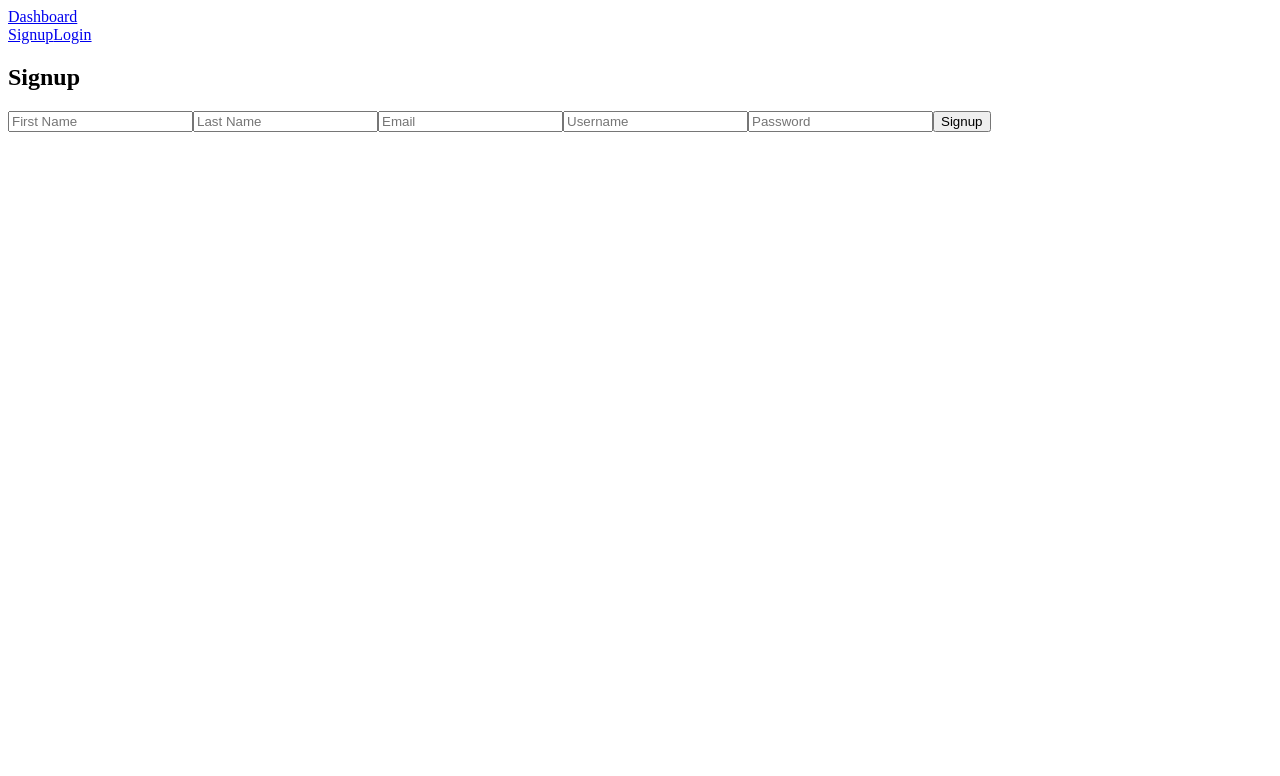
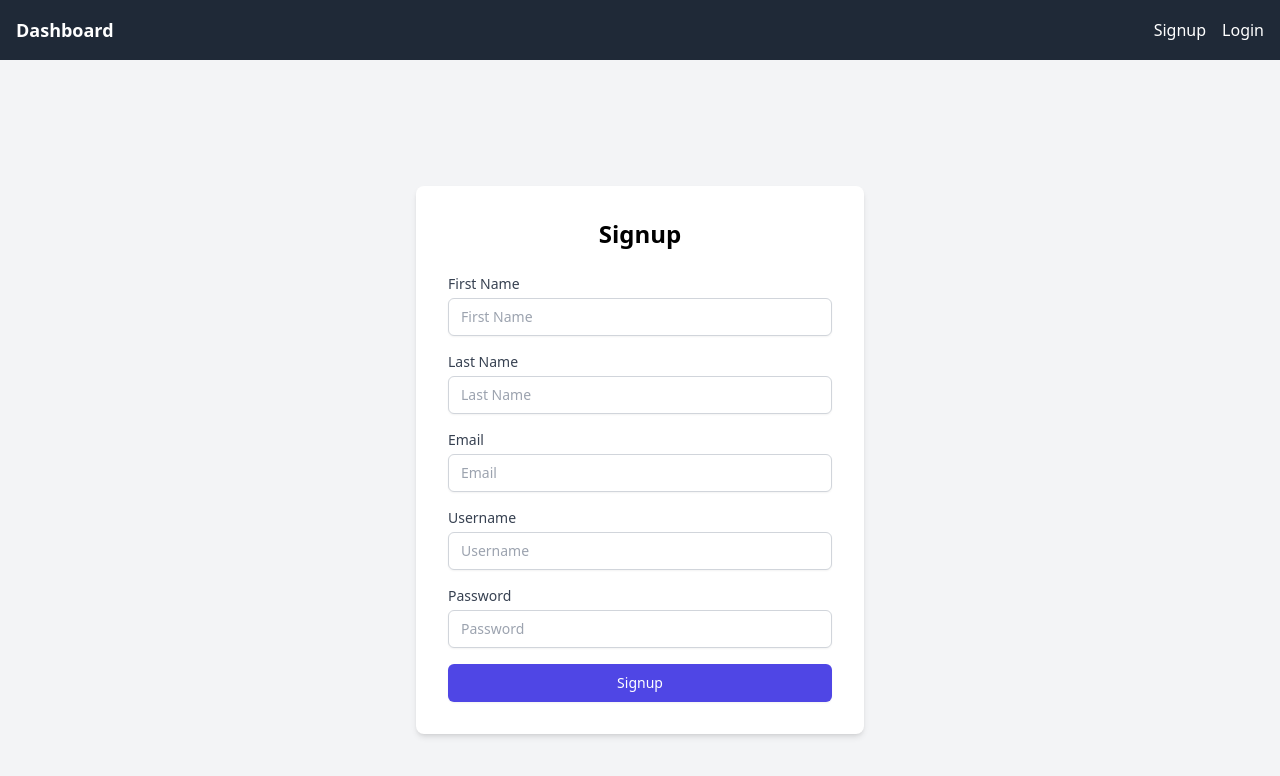
Before and after one commit to craig91/PeerTrainingWeb, a React (Vite) app in the folder client/: page /signup in a window 1280 px wide. Shown: the top 776 px of the page. Built offline with nearby package versions, Linux system fonts and the light colour scheme.

Commit message:
fix: fixed the tailwind css issue and added styles to the pages

```diff
--- a/client/index.html
+++ b/client/index.html
@@ -3,6 +3,7 @@
   <head>
     <meta charset="UTF-8" />
     <meta name="viewport" content="width=device-width, initial-scale=1.0" />
+    <link rel="stylesheet" href="/src/index.css" />
     <title>Vite + React</title>
   </head>
   <body>
--- a/client/package.json
+++ b/client/package.json
@@ -19,6 +19,7 @@
     "@types/react": "^18.3.18",
     "@types/react-dom": "^18.3.5",
     "@vitejs/plugin-react": "^4.3.4",
+    "autoprefixer": "^10.4.20",
     "eslint": "^9.17.0",
     "eslint-plugin-react": "^7.37.2",
     "eslint-plugin-react-hooks": "^5.0.0",
--- a/client/src/App.jsx
+++ b/client/src/App.jsx
@@ -1,9 +1,9 @@
 import { useState, useEffect } from 'react'
 import { BrowserRouter as Router, Route, Routes } from 'react-router-dom';
-// import './index.css'
+import './index.css';
 import Dashboard from './pages/Dashboard';
 import Signup from './pages/SignUp';
-import Login from './login';
+import Login from './pages/Login';
 import Navbar from './components/Navbar';
 
 function App() {
--- a/client/src/index.css
+++ b/client/src/index.css
@@ -1,3 +1,3 @@
-@tailwind base;
-@tailwind components;
-@tailwind utilities;
+@import "tailwindcss/base";
+@import "tailwindcss/components";
+@import "tailwindcss/utilities";
--- a/client/src/main.jsx
+++ b/client/src/main.jsx
@@ -1,5 +1,6 @@
 import { StrictMode } from 'react';
 import { createRoot } from 'react-dom/client';
+import './index.css';
 import App from './App.jsx';
 
 
--- a/client/src/pages/Dashboard.jsx
+++ b/client/src/pages/Dashboard.jsx
@@ -1,32 +1,37 @@
 import React from 'react';
 
-function Dashboard() {
+function Dashboard({ user }) {
   return (
-        <div className="dashboard">
-            <header>
-                <h1>Dashboard</h1>
-                {/* {user && <p>Welcome, {user.username}!</p>} */}
+    <div className="min-h-screen bg-gray-100">
+      <header className="bg-white shadow">
+        <div className="max-w-7xl mx-auto py-6 px-4 sm:px-6 lg:px-8">
+          <h1 className="text-3xl font-bold text-gray-900">Dashboard</h1>
+          {/* {user && <p className="mt-2 text-gray-600">Welcome, {user.username}!</p>} */}
+        </div>
       </header>
       <main>
-                <section>
-                    <h2>Welcome to the Dashboard</h2>
-                    <p>This is the main page that everyone sees when first visiting the site</p>
+        <div className="max-w-7xl mx-auto py-6 sm:px-6 lg:px-8">
+          <section className="bg-white shadow overflow-hidden sm:rounded-lg p-6 mb-6">
+            <h2 className="text-2xl font-bold text-gray-900 mb-4">Welcome to the Dashboard</h2>
+            <p className="text-gray-700">This is the main page that everyone sees when first visiting the site.</p>
           </section>
-                <section>
-                <h2>Users</h2>
-                <ul>
+          <section className="bg-white shadow overflow-hidden sm:rounded-lg p-6">
+            <h2 className="text-2xl font-bold text-gray-900 mb-4">Users</h2>
+            <ul className="list-disc list-inside text-gray-700">
               <li>User 1</li>
               <li>User 2</li>
               <li>User 3</li>
             </ul>
           </section>
+        </div>
       </main>
-            <footer>
-                <p>&copy; 2025 Your Company</p>
+      <footer className="bg-white shadow mt-6">
+        <div className="max-w-7xl mx-auto py-4 px-4 sm:px-6 lg:px-8">
+          <p className="text-gray-600">&copy; 2025 Your Company</p>
+        </div>
       </footer>
     </div>
   );
 }
 
-
 export default Dashboard;
--- a/client/src/pages/Login.jsx
+++ b/client/src/pages/Login.jsx
@@ -27,15 +27,13 @@ function Login({ setUser }) {
       body: JSON.stringify(loginData)
     })
       .then(response => response.json())
-      .then(text => {
-        console.log('Raw response:', text);
-        const data = JSON.parse(text);
+      .then(data => {
         console.log('Login successful:', data);
         if (data.user) {
           setUser(data.user);
           setLoginData({ username: '', password: '' });
           console.log('Form fields reset');
-          navigate('/Dashboard');
+          navigate('/');
         } else {
           console.error('No user data in response');
         }
@@ -44,27 +42,46 @@ function Login({ setUser }) {
   };
 
   return (
-    <div className="login">
-      <h2>Login</h2>
-      <form onSubmit={handleSubmit}>
+    <div className="flex items-center justify-center min-h-screen bg-gray-100">
+      <div className="bg-white p-8 rounded-lg shadow-md w-full max-w-md">
+        <h2 className="text-2xl font-bold mb-6 text-center">Login</h2>
+        <form onSubmit={handleSubmit} className="space-y-4">
+          <div>
+            <label htmlFor="username" className="block text-sm font-medium text-gray-700">Username</label>
             <input
               type="text"
               name="username"
+              id="username"
               placeholder="Username"
               value={loginData.username}
               onChange={handleChange}
               required
+              className="mt-1 block w-full px-3 py-2 border border-gray-300 rounded-md shadow-sm focus:outline-none focus:ring-indigo-500 focus:border-indigo-500 sm:text-sm"
             />
+          </div>
+          <div>
+            <label htmlFor="password" className="block text-sm font-medium text-gray-700">Password</label>
             <input
               type="password"
               name="password"
+              id="password"
               placeholder="Password"
               value={loginData.password}
               onChange={handleChange}
               required
+              className="mt-1 block w-full px-3 py-2 border border-gray-300 rounded-md shadow-sm focus:outline-none focus:ring-indigo-500 focus:border-indigo-500 sm:text-sm"
             />
-        <button type="submit">Login</button>
+          </div>
+          <div>
+            <button
+              type="submit"
+              className="w-full flex justify-center py-2 px-4 border border-transparent rounded-md shadow-sm text-sm font-medium text-white bg-indigo-600 hover:bg-indigo-700 focus:outline-none focus:ring-2 focus:ring-offset-2 focus:ring-indigo-500"
+            >
+              Login
+            </button>
+          </div>
         </form>
+      </div>
     </div>
   );
 }
--- a/client/src/pages/SignUp.jsx
+++ b/client/src/pages/SignUp.jsx
@@ -38,51 +38,85 @@ function Signup() {
 
 
     return (
-    <div className="signup">
-      <h2>Signup</h2>
-      <form onSubmit={handleSubmit}>
+      <div className="flex items-center justify-center min-h-screen bg-gray-100">
+        <div className="bg-white p-8 rounded-lg shadow-md w-full max-w-md">
+          <h2 className="text-2xl font-bold mb-6 text-center">Signup</h2>
+          <form onSubmit={handleSubmit} className="space-y-4">
+            <div>
+              <label htmlFor="first_name" className="block text-sm font-medium text-gray-700">First Name</label>
               <input
                 type="text"
                 name="first_name"
+                id="first_name"
                 placeholder="First Name"
                 value={formData.first_name}
                 onChange={handleChange}
                 required
+                className="mt-1 block w-full px-3 py-2 border border-gray-300 rounded-md shadow-sm focus:outline-none focus:ring-indigo-500 focus:border-indigo-500 sm:text-sm"
               />
+            </div>
+            <div>
+              <label htmlFor="last_name" className="block text-sm font-medium text-gray-700">Last Name</label>
               <input
                 type="text"
                 name="last_name"
+                id="last_name"
                 placeholder="Last Name"
                 value={formData.last_name}
                 onChange={handleChange}
                 required
+                className="mt-1 block w-full px-3 py-2 border border-gray-300 rounded-md shadow-sm focus:outline-none focus:ring-indigo-500 focus:border-indigo-500 sm:text-sm"
               />
+            </div>
+            <div>
+              <label htmlFor="email" className="block text-sm font-medium text-gray-700">Email</label>
               <input
                 type="email"
                 name="email"
+                id="email"
                 placeholder="Email"
                 value={formData.email}
                 onChange={handleChange}
                 required
+                className="mt-1 block w-full px-3 py-2 border border-gray-300 rounded-md shadow-sm focus:outline-none focus:ring-indigo-500 focus:border-indigo-500 sm:text-sm"
               />
+            </div>
+            <div>
+              <label htmlFor="username" className="block text-sm font-medium text-gray-700">Username</label>
               <input
                 type="text"
                 name="username"
+                id="username"
                 placeholder="Username"
                 value={formData.username}
                 onChange={handleChange}
                 required
+                className="mt-1 block w-full px-3 py-2 border border-gray-300 rounded-md shadow-sm focus:outline-none focus:ring-indigo-500 focus:border-indigo-500 sm:text-sm"
               />
+            </div>
+            <div>
+              <label htmlFor="password" className="block text-sm font-medium text-gray-700">Password</label>
               <input
                 type="password"
                 name="password"
+                id="password"
                 placeholder="Password"
                 value={formData.password}
                 onChange={handleChange}
                 required
+                className="mt-1 block w-full px-3 py-2 border border-gray-300 rounded-md shadow-sm focus:outline-none focus:ring-indigo-500 focus:border-indigo-500 sm:text-sm"
               />
-        <button type="submit">Signup</button>
+            </div>
+            <div>
+              <button
+                type="submit"
+                className="w-full flex justify-center py-2 px-4 border border-transparent rounded-md shadow-sm text-sm font-medium text-white bg-indigo-600 hover:bg-indigo-700 focus:outline-none focus:ring-2 focus:ring-offset-2 focus:ring-indigo-500"
+              >
+                Signup
+              </button>
+            </div>
           </form>
+        </div>
       </div>
     );
   }
```
Also changed, not shown: 1 other file (tests, documents, lock files or other folders). Lines whose indentation alone changed are shown as unchanged.
